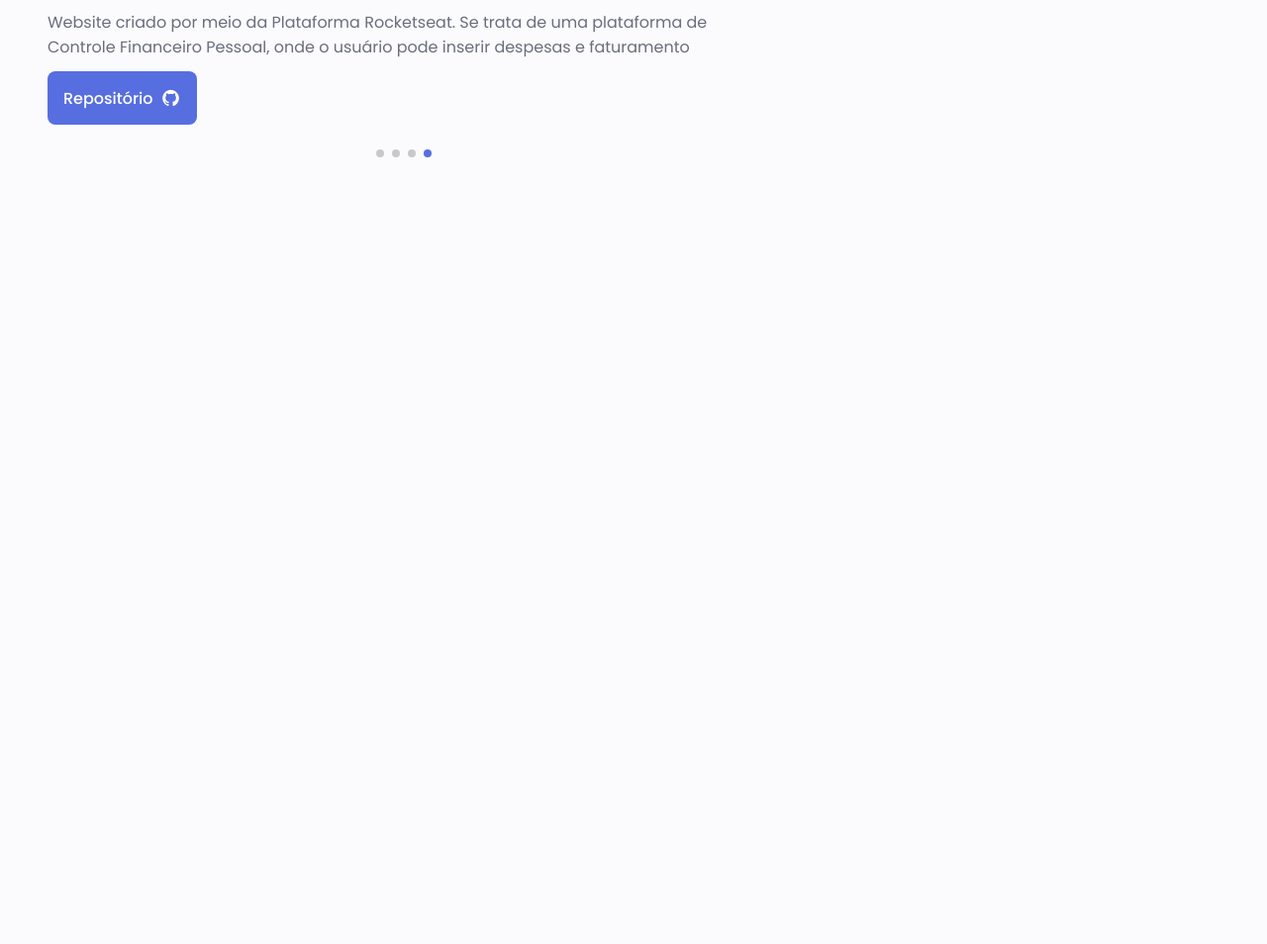
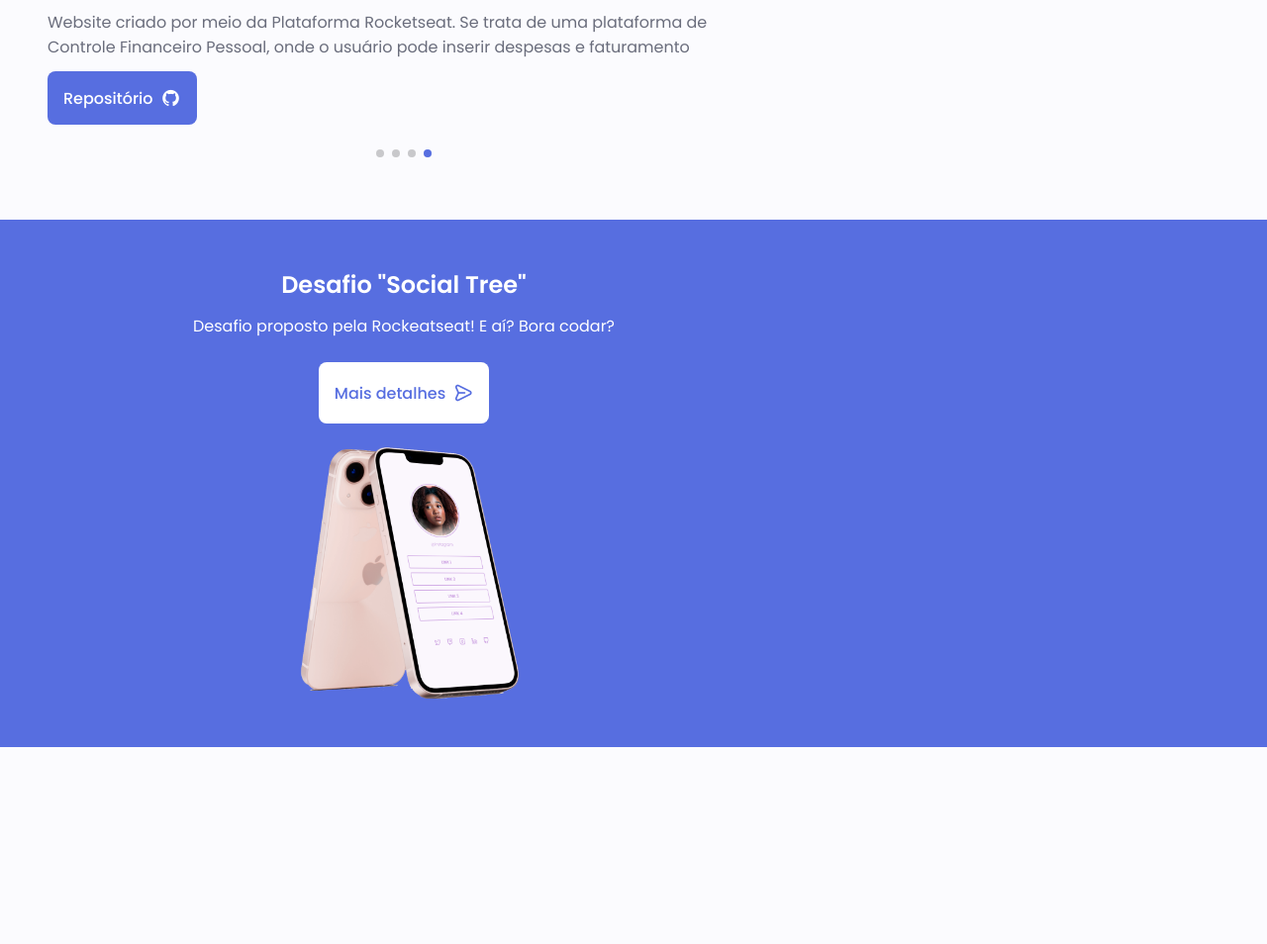
Before and after one commit to Gustavo-Nasc/Portfolio, a PHP site: page / in a window 1280 px wide. Shown: the part 3264-4218 px from the top of the page at 99% size. Before the commit the page ends 3423 px from the top, so only its background shows below. Run offline with PHP 8.4, Linux system fonts and the light colour scheme.

Commit message:
:pencil: Modiy index & styles, added Projeto em Mente

```diff
--- a/assets/css/styles.css
+++ b/assets/css/styles.css
@@ -341,6 +341,15 @@
   font-size: 1.25rem;
   margin-left: var(--mb-0-5);
   transition: 0.3s;
+}
+
+.button--white {
+  background-color: #fff;
+  color: var(--first-color);
+}
+
+.button--white:hover {
+  background-color: #fff;
 }
 
 .button--flex {
@@ -769,6 +778,16 @@
   transform: translateX(0.25rem);
 }
 
+.portfolio__more {
+  justify-content: center;
+  align-items: center;
+  padding: 9.5rem 0 0 0;
+}
+
+.portfolio__more .portfolio__button {
+  align-self: flex-end;
+}
+
 .swiper-button-prev::after,
 .swiper-button-next::after {
   content: "";
@@ -802,6 +821,33 @@
 }
 
 /*==================== PROJECT IN MIND ====================*/
+.project {
+  text-align: center;
+}
+
+.project__bg {
+  background-color: var(--first-color);
+  padding: 3rem 0 3rem 0;
+}
+
+.project__title {
+  font-size: var(--h2-font-size);
+  margin-bottom: var(--mb-0-75);
+}
+
+.project__description {
+  margin-bottom: var(--mb-1-5);
+}
+
+.project__title,
+.project__description {
+  color: #fff;
+}
+
+.project__img {
+  width: 232px;
+  justify-self: center;
+}
 
 /*==================== TESTIMONIAL ====================*/
 
--- a/index.html
+++ b/index.html
@@ -655,16 +655,13 @@
                         </div>
                     </div>
 
-                    <!--==================== PORTFOLIO 4 ====================-->
+                    <!--==================== PORTFOLIO 3 ====================-->
                     <div class="portfolio__content grid swiper-slide portfolio__more">
                         <div class="portfolio__data">
-                            <h3 class="portfolio__title">Em breve</h3>
-                            <p class="portfolio__description">
-                                Em breve
-                            </p>
                             <a href="./assets/html/projects.html"
-                                class="button button--flex button--small button--link portfolio__button">
-                                Mais projetos
+                                class="button button--flex button--small button--link portfolio__button"
+                                target="_blank">
+                                Mais Projetos
                                 <i class="uil uil-arrow-right button__icon"></i>
                             </a>
                         </div>
@@ -686,7 +683,21 @@
 
         <!--==================== PROJECT IN MIND ====================-->
         <section class="project section" id="project">
+            <div class="project__bg">
+                <div class="project__container container grid">
+                    <div class="project__data">
+                        <h2 class="project__title">Desafio "Social Tree"</h2>
+                        <p class="project__description">Desafio proposto pela Rockeatseat! E aí? Bora codar?</p>
+                        <a href="https://efficient-sloth-d85.notion.site/Desafio-Social-Tree-a4008e467a3248c4b05c97cf78aea44f"
+                            class="button button--flex button--white">
+                            Mais detalhes
+                            <i class="uil uil-message project__icon button__icon"></i>
+                        </a>
+                    </div>
 
+                    <img src="./assets/img/project.png" alt="" class="project__img">
+                </div>
+            </div>
         </section>
 
         <!--==================== TESTIMONIAL ====================-->
```
Also changed, not shown: assets/img/project.png.
